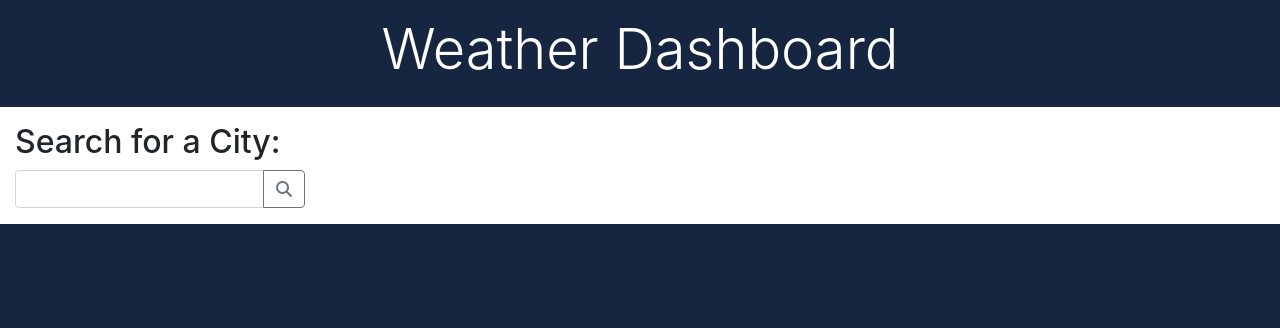
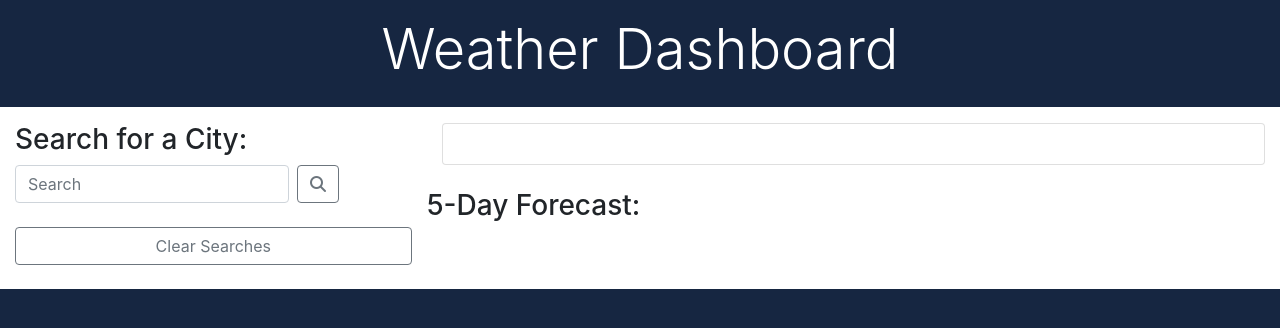
Before and after one commit to mr-andersen523/homework6, a plain HTML site: page index.html in a window 1280 px wide. Drawn offline with nearby package versions, Linux system fonts and the light colour scheme.

Commit message:
added divs for index.html

```diff
--- a/index.html
+++ b/index.html
@@ -28,23 +28,30 @@
     </div>
 
     <div class="row">
-
-      <div class="col-md-3">
-
-        <h2>Search for a City:</h2>
-
-        <div class="input-group mb-3">
-          <input type="text" class="form-control" id="userInput">
-          <div class="input-group-append">
-            <button class="btn btn-outline-secondary" type="button" id="searchBtn"><i class="fas fa-search"></i></button>
-          </div>
+            <div class="col-sm-4 searchArea">
+                <h3>Search for a City:</h3>
+                <span id="error"></span>
+                <form class="form-inline">
+                    <input class="form-control mr-sm-2" type="search" id="city" placeholder="Search"
+                        aria-label="Search">
+                        <button class="btn btn-outline-secondary" type="button" id="searchCity"><i class="fas fa-search"></i></button>
+                </form>
+                <div class="list-group" id="previousSearch"></div>
+                <br>
+                <div class="list-group"><button class="btn btn-outline-secondary" type="button" id="clearCities">Clear Searches</button></div>
+                <br>
+                <div class="city-list"></div>
+            </div>
+            <div class="col currentCondition">
+                <div class="card">
+                    <div id="show" class="card-body"></div>
+                </div>
+                <br>
+                <div class="row" id="5-day-forecast">
+                    <h3>5-Day Forecast:</h3>
+                </div>
+            </div>
         </div>
-
-
-
-
-
-
 
 <body>
 
@@ -61,5 +68,11 @@
 
 </body>
 
+<script src="https://code.jquery.com/jquery-3.4.1.min.js"></script>
+
+<script src="https://cdn.jsdelivr.net/momentjs/2.12.0/moment.min.js"></script>
+
+<script src="script.js"></script>
+
 
 </html>
```
